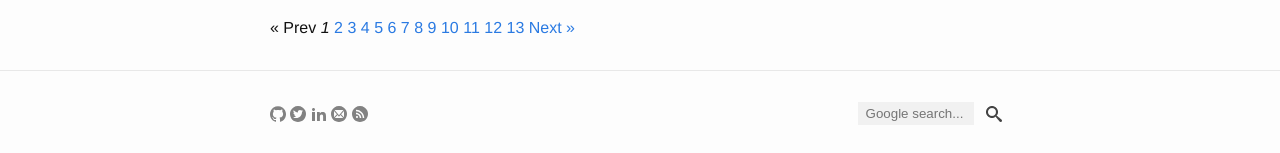
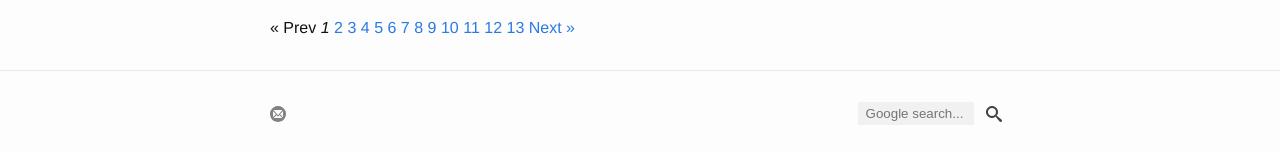
Before and after one commit to yuan-jiang/yuan-jiang.github.io, a Jekyll site: the page built from index.html, in a window 1280 px wide. Shown: the part 1161-1314 px from the top of the page. Built offline with Jekyll 4.4.1, drawn with Linux system fonts in a browser that asks for light colours; the list of posts is cut into pages by our own code.

Commit message:
Update icon.html

```diff
--- a/_includes/icon.html
+++ b/_includes/icon.html
@@ -1,4 +1,4 @@
-<a href="https://github.com/"><span class="icon"><svg version="1.1" xmlns="http://www.w3.org/2000/svg" xmlns:xlink="http://www.w3.org/1999/xlink" width="32" height="32" viewBox="0 0 32 32">
+<!-- <a href="https://github.com/"><span class="icon"><svg version="1.1" xmlns="http://www.w3.org/2000/svg" xmlns:xlink="http://www.w3.org/1999/xlink" width="32" height="32" viewBox="0 0 32 32">
 	<path fill="#444444" d="M16 0.395c-8.836 0-16 7.163-16 16 0 7.069 4.585 13.067 10.942 15.182 0.8 0.148 1.094-0.347 1.094-0.77 0-0.381-0.015-1.642-0.022-2.979-4.452 0.968-5.391-1.888-5.391-1.888-0.728-1.849-1.776-2.341-1.776-2.341-1.452-0.993 0.11-0.973 0.11-0.973 1.606 0.113 2.452 1.649 2.452 1.649 1.427 2.446 3.743 1.739 4.656 1.33 0.143-1.034 0.558-1.74 1.016-2.14-3.554-0.404-7.29-1.777-7.29-7.907 0-1.747 0.625-3.174 1.649-4.295-0.166-0.403-0.714-2.030 0.155-4.234 0 0 1.344-0.43 4.401 1.64 1.276-0.355 2.645-0.532 4.005-0.539 1.359 0.006 2.729 0.184 4.008 0.539 3.054-2.070 4.395-1.64 4.395-1.64 0.871 2.204 0.323 3.831 0.157 4.234 1.026 1.12 1.647 2.548 1.647 4.295 0 6.145-3.743 7.498-7.306 7.895 0.574 0.497 1.085 1.47 1.085 2.963 0 2.141-0.019 3.864-0.019 4.391 0 0.426 0.288 0.925 1.099 0.768 6.354-2.118 10.933-8.113 10.933-15.18 0-8.837-7.164-16-16-16z"></path>
 </svg></span></a>
 
@@ -11,11 +11,12 @@
 	<path fill="#444444" d="M2 12h6v18h-6v-18z"></path>
 	<path fill="#444444" d="M8 7c0 1.657-1.343 3-3 3s-3-1.343-3-3c0-1.657 1.343-3 3-3s3 1.343 3 3z"></path>
 </svg></span></a>
-
+ -->
 <a href="mailto:{{ site.email }}"><span class="icon"><svg version="1.1" xmlns="http://www.w3.org/2000/svg" xmlns:xlink="http://www.w3.org/1999/xlink" width="32" height="32" viewBox="0 0 32 32">
 	<path fill="#444444" d="M16 0c-8.837 0-16 7.163-16 16s7.163 16 16 16 16-7.163 16-16-7.163-16-16-16zM8 8h16c0.286 0 0.563 0.061 0.817 0.177l-8.817 10.286-8.817-10.287c0.254-0.116 0.531-0.177 0.817-0.177zM6 22v-12c0-0.042 0.002-0.084 0.004-0.125l5.864 6.842-5.8 5.8c-0.045-0.167-0.069-0.34-0.069-0.517zM24 24h-16c-0.177 0-0.35-0.024-0.517-0.069l5.691-5.691 2.826 3.297 2.826-3.297 5.691 5.691c-0.167 0.045-0.34 0.069-0.517 0.069zM26 22c0 0.177-0.024 0.35-0.069 0.517l-5.8-5.8 5.865-6.842c0.003 0.041 0.004 0.083 0.004 0.125v12z"></path>
 </svg></span></a>
 
-<a href="{{ '/feed.xml' | prepend: site.baseurl }}"><span class="icon"><svg version="1.1" xmlns="http://www.w3.org/2000/svg" xmlns:xlink="http://www.w3.org/1999/xlink" width="32" height="32" viewBox="0 0 32 32">
+<!-- <a href="{{ '/feed.xml' | prepend: site.baseurl }}"><span class="icon"><svg version="1.1" xmlns="http://www.w3.org/2000/svg" xmlns:xlink="http://www.w3.org/1999/xlink" width="32" height="32" viewBox="0 0 32 32">
 	<path fill="#444444" d="M16 0c-8.837 0-16 7.163-16 16s7.163 16 16 16 16-7.163 16-16-7.163-16-16-16zM10 24c-1.105 0-2-0.895-2-2s0.895-2 2-2 2 0.895 2 2-0.895 2-2 2zM15.5 24c0-4.136-3.364-7.5-7.5-7.5v-3c5.79 0 10.5 4.71 10.5 10.5h-3zM21.5 24c0-3.606-1.404-6.996-3.954-9.546s-5.94-3.954-9.546-3.954v-3c4.407 0 8.551 1.716 11.667 4.833s4.833 7.26 4.833 11.667h-3z"></path>
 </svg></span></a>
+ -->
```
